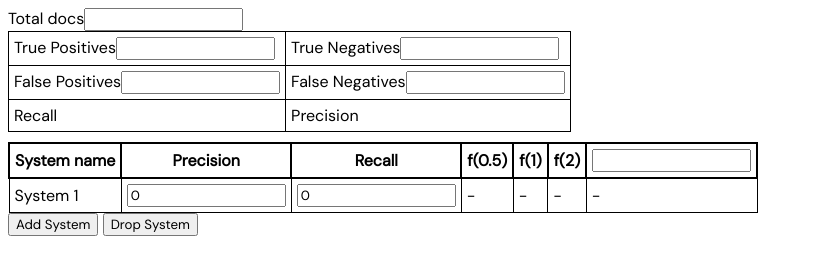
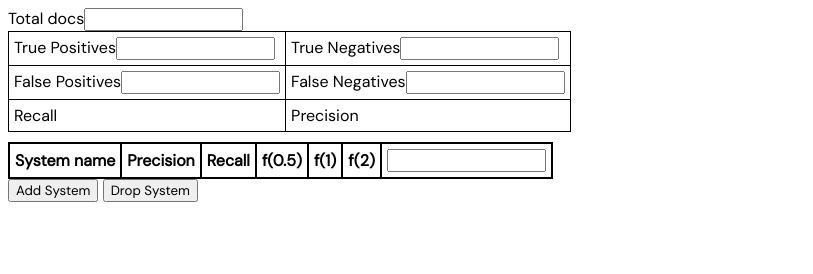
Before and after one commit to InformationRetrievalStuff/Calculators, a plain HTML site: page search_engine_ranking.html in a window 1280 px wide. Both pictures are taken after a click on the button "Drop System". Shown: the whole page, without its empty margins (0-813 px from the left). Drawn offline with Linux system fonts and the light colour scheme.

Commit message:
Fixed bug found by ruth

```diff
--- a/search_engine_ranking.html
+++ b/search_engine_ranking.html
@@ -336,7 +336,7 @@
             };
 
             var dropSystem = () => {
-                systems = systems.slice(0, f.length - 1);
+                systems = systems.slice(0, systems.length - 1);
                 generateT();
             };
 
```
